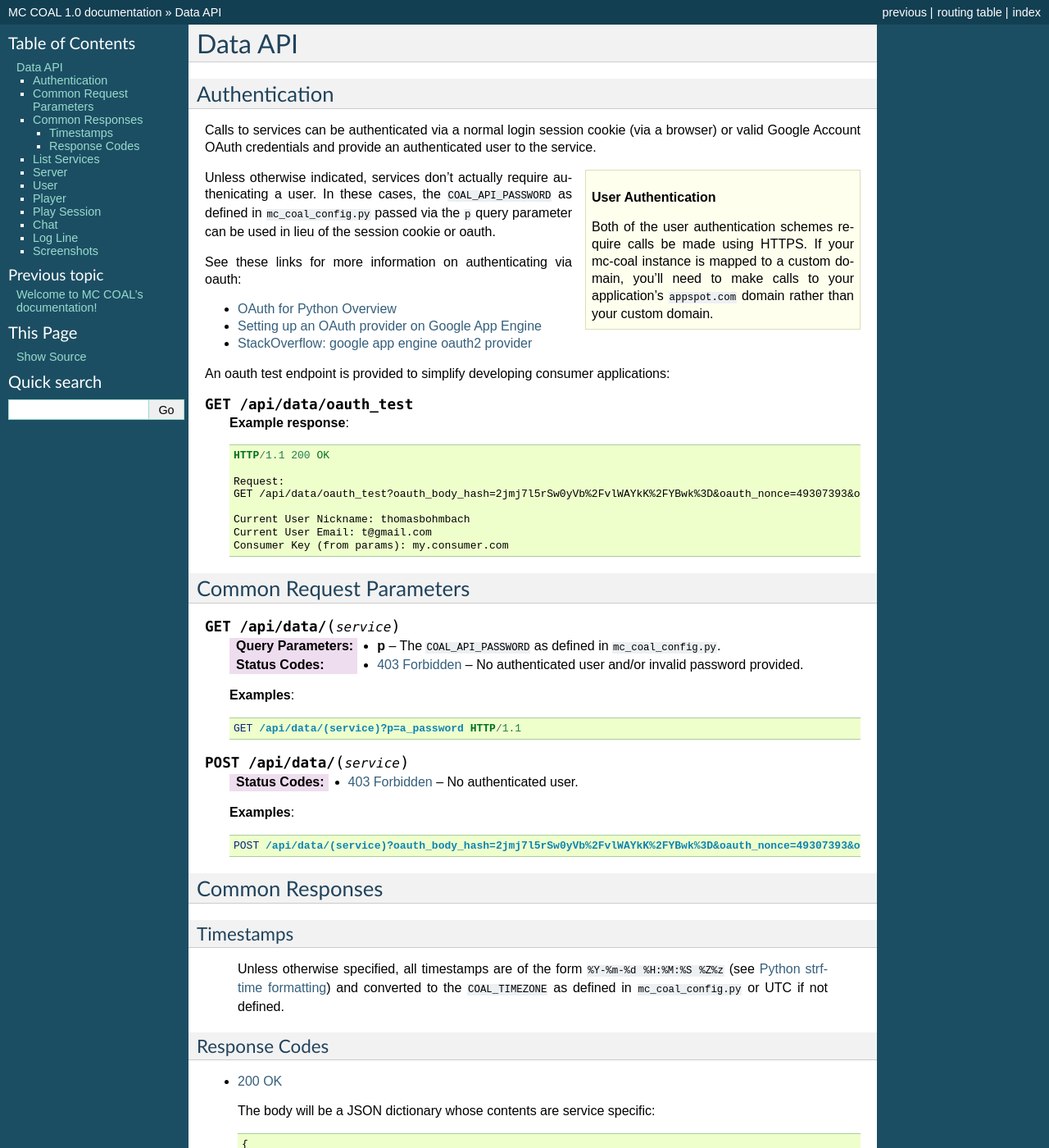
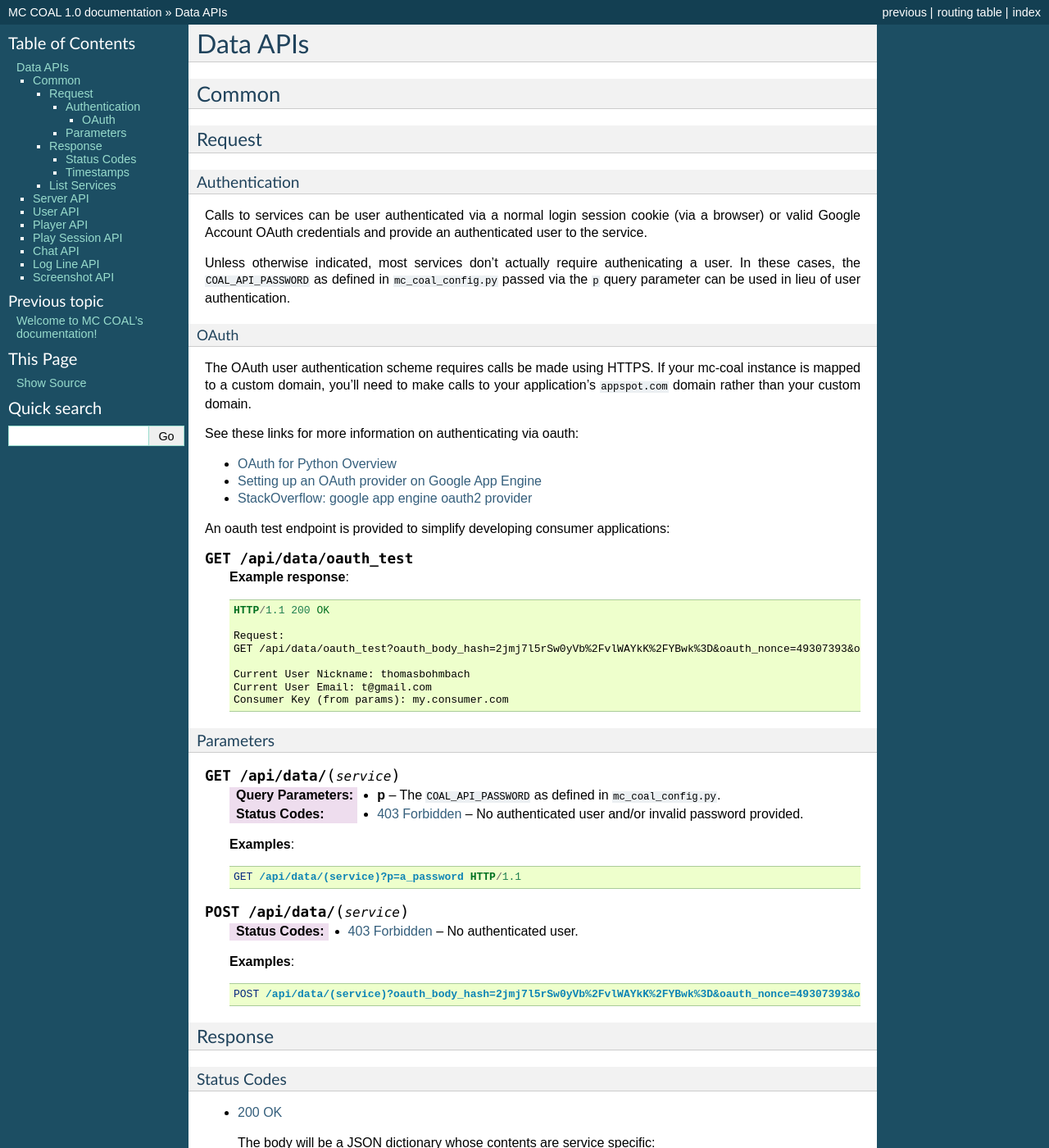
Before and after one commit to atmasphere/mc-coal, a Sphinx documentation site: the page built from docs/source/data_api.rst, in a window 1280 px wide and 1400 px high. Shown: the whole window at 82% size. Built offline with Sphinx 7.4.7, drawn with Linux system fonts in a browser that asks for light colours; some of the changed text lies outside the part shown.

```diff
--- a/docs/source/data_api.rst
+++ b/docs/source/data_api.rst
@@ -1,17 +1,27 @@
-========
-Data API
-========
+*********
+Data APIs
+*********
 
---------------
+======
+Common
+======
+
+-------
+Request
+-------
+
+^^^^^^^^^^^^^^
 Authentication
---------------
-Calls to services can be authenticated via a normal login session cookie (via a browser) or valid Google Account OAuth credentials and provide an authenticated user to the service.
+^^^^^^^^^^^^^^
 
-.. sidebar:: User Authentication
+Calls to services can be user authenticated via a normal login session cookie (via a browser) or valid Google Account OAuth credentials and provide an authenticated user to the service.
 
-  Both of the user authentication schemes require calls be made using HTTPS. If your mc-coal instance is mapped to a custom domain, you'll need to make calls to your application's ``appspot.com`` domain rather than your custom domain.
+Unless otherwise indicated, most services don't actually require authenicating a user. In these cases, the ``COAL_API_PASSWORD`` as defined in ``mc_coal_config.py`` passed via the ``p`` query parameter can be used in lieu of user authentication.
 
-Unless otherwise indicated, services don't actually require authenicating a user. In these cases, the ``COAL_API_PASSWORD`` as defined in ``mc_coal_config.py`` passed via the ``p`` query parameter can be used in lieu of the session cookie or oauth.
+"""""
+OAuth
+"""""
+The OAuth user authentication scheme requires calls be made using HTTPS. If your mc-coal instance is mapped to a custom domain, you'll need to make calls to your application's ``appspot.com`` domain rather than your custom domain.
 
 See these links for more information on authenticating via oauth:
 
@@ -36,10 +46,10 @@
     Current User Email: t@gmail.com
     Consumer Key (from params): my.consumer.com
 
+^^^^^^^^^^
+Parameters
+^^^^^^^^^^
 
--------------------------
-Common Request Parameters
--------------------------
 .. http:get:: /api/data/(service)
 
   :query p: The ``COAL_API_PASSWORD`` as defined in ``mc_coal_config.py``.
@@ -62,19 +72,13 @@
 
     POST /api/data/(service)?oauth_body_hash=2jmj7l5rSw0yVb%2FvlWAYkK%2FYBwk%3D&oauth_nonce=49307393&oauth_timestamp=1366478308&oauth_consumer_key=my.consumer.com&oauth_signature_method=HMAC-SHA1&oauth_version=1.0&oauth_token=1%2F6UptVLjvsKTr2CAF6t5GFCwL6I8s-24pBxi4bJoIPGQ&oauth_signature=%2FbCvttoC3y82LGYX7onyjuZmNrg%3D HTTP/1.1
 
-----------------
-Common Responses
-----------------
+--------
+Response
+--------
 
-^^^^^^^^^^
-Timestamps
-^^^^^^^^^^
-
-  Unless otherwise specified, all timestamps are of the form ``%Y-%m-%d %H:%M:%S %Z%z`` (see `Python strftime formatting <http://docs.python.org/2/library/datetime.html#strftime-and-strptime-behavior>`_) and converted to the ``COAL_TIMEZONE`` as defined in ``mc_coal_config.py`` or UTC if not defined.
-
-^^^^^^^^^^^^^^
-Response Codes
-^^^^^^^^^^^^^^
+^^^^^^^^^^^^
+Status Codes
+^^^^^^^^^^^^
 
 - :http:statuscode:`200`
 
@@ -185,9 +195,9 @@
     }
 
 
-------
-Server
-------
+==========
+Server API
+==========
 .. http:get:: /api/data/server
 
   Get the minecraft server information.
@@ -226,9 +236,9 @@
     }
 
 
-----
-User
-----
+========
+User API
+========
 .. http:get:: /api/data/user
 
   Get a :ref:`list <list>` of all users ordered by email.
@@ -395,9 +405,9 @@
     }
 
 
-------
-Player
-------
+==========
+Player API
+==========
 .. http:get:: /api/data/player
 
   Get a :ref:`list <list>` of all minecraft players ordered by username.
@@ -497,9 +507,9 @@
     }
 
 
-------------
-Play Session
-------------
+================
+Play Session API
+================
 .. http:get:: /api/data/play_session
 
   Get a :ref:`list <list>` of all minecraft play sessions ordered by descending login timestamp.
@@ -680,9 +690,9 @@
     }
 
 
-----
-Chat
-----
+========
+Chat API
+========
 .. http:get:: /api/data/chat
 
   Get a :ref:`list <list>` of all minecraft chats ordered by descending timestamp.
@@ -884,10 +894,9 @@
       ]
     }
 
-
---------
-Log Line
---------
+============
+Log Line API
+============
 .. http:get:: /api/data/log_line
 
   Get a :ref:`list <list>` of all minecraft log lines ordered by descending timestamp.
@@ -1147,9 +1156,9 @@
     }
 
 
-------------
-Screenshots
-------------
+==============
+Screenshot API
+==============
 .. http:get:: /api/data/screenshot
 
   Get a :ref:`list <list>` of all screenshots ordered by descending create timestamp.
```
Also changed, not shown: other parts of docs/source/data_api.rst (+6 -0 lines), api.py (+12 -11 lines).
